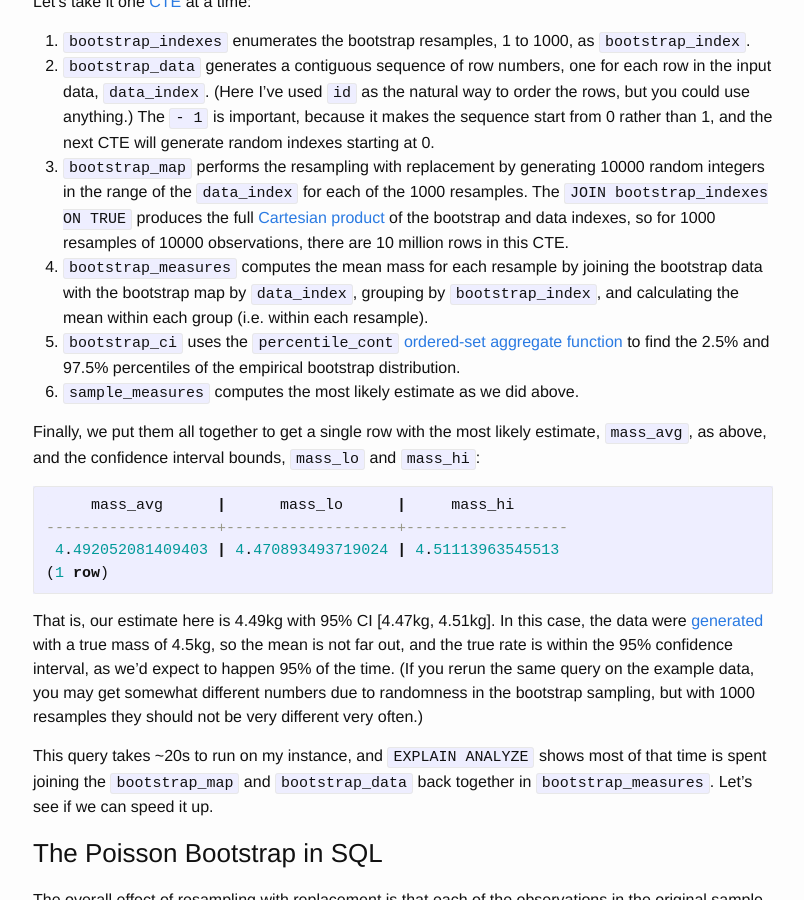
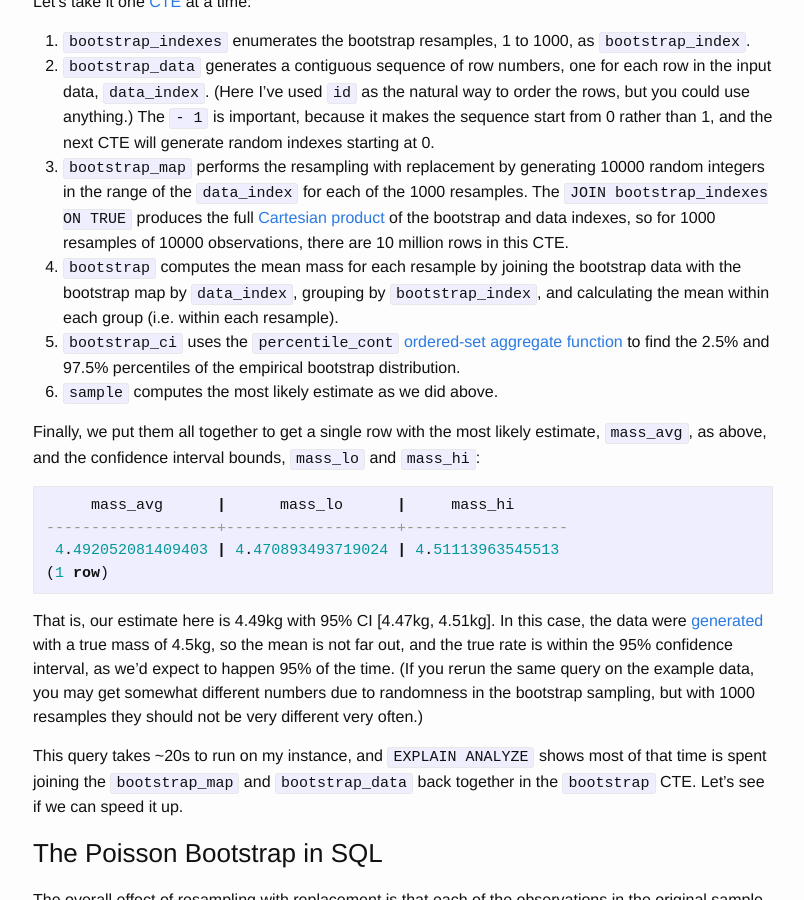
Before and after one commit to jdleesmiller/jdleesmiller.github.io, a Jekyll site: the page built from _posts/2023-06-11-bootstrap-confidence-intervals-sql-postgresql-bigquery.markdown, in a window 1280 px wide and 900 px high, scrolled down 5597 px. Shown: the whole window, without its empty margins (237-1041 px from the left). Built offline with Jekyll 4.4.1, drawn with Linux system fonts in a browser that asks for light colours; formulas are drawn with MathJax 3; some of the changed text lies outside the part shown.

Commit message:
Fix CTE names

```diff
--- a/_posts/2023-06-11-bootstrap-confidence-intervals-sql-postgresql-bigquery.markdown
+++ b/_posts/2023-06-11-bootstrap-confidence-intervals-sql-postgresql-bigquery.markdown
@@ -186,9 +186,9 @@ Let's take it one [CTE](https://www.postgresql.org/docs/13/queries-with.html) at
 1. `bootstrap_indexes` enumerates the bootstrap resamples, 1 to 1000, as `bootstrap_index`.
 1. `bootstrap_data` generates a contiguous sequence of row numbers, one for each row in the input data, `data_index`. (Here I've used `id` as the natural way to order the rows, but you could use anything.) The `- 1` is important, because it makes the sequence start from 0 rather than 1, and the next CTE will generate random indexes starting at 0.
 1. `bootstrap_map` performs the resampling with replacement by generating 10000 random integers in the range of the `data_index` for each of the 1000 resamples. The `JOIN bootstrap_indexes ON TRUE` produces the full [Cartesian product](https://en.wikipedia.org/wiki/Cartesian_product) of the bootstrap and data indexes, so for 1000 resamples of 10000 observations, there are 10 million rows in this CTE.
-1. `bootstrap_measures` computes the mean mass for each resample by joining the bootstrap data with the bootstrap map by `data_index`, grouping by `bootstrap_index`, and calculating the mean within each group (i.e. within each resample).
+1. `bootstrap` computes the mean mass for each resample by joining the bootstrap data with the bootstrap map by `data_index`, grouping by `bootstrap_index`, and calculating the mean within each group (i.e. within each resample).
 1. `bootstrap_ci` uses the `percentile_cont` [ordered-set aggregate function](https://www.postgresql.org/docs/13/functions-aggregate.html) to find the 2.5% and 97.5% percentiles of the empirical bootstrap distribution.
-1. `sample_measures` computes the most likely estimate as we did above.
+1. `sample` computes the most likely estimate as we did above.
 
 Finally, we put them all together to get a single row with the most likely estimate, `mass_avg`, as above, and the confidence interval bounds, `mass_lo` and `mass_hi`:
 
@@ -201,7 +201,7 @@ Finally, we put them all together to get a single row with the most likely estim
 
 That is, our estimate here is 4.49kg with 95% CI [4.47kg, 4.51kg]. In this case, the data were [generated](https://github.com/jdleesmiller/sql-bootstrap/blob/d654236aa6f669fcd5ab68c3827d40eeb95d3092/make-example-data.R) with a true mass of 4.5kg, so the mean is not far out, and the true rate is within the 95% confidence interval, as we'd expect to happen 95% of the time. (If you rerun the same query on the example data, you may get somewhat different numbers due to randomness in the bootstrap sampling, but with 1000 resamples they should not be very different very often.)
 
-This query takes ~20s to run on my instance, and `EXPLAIN ANALYZE` shows most of that time is spent joining the `bootstrap_map` and `bootstrap_data` back together in `bootstrap_measures`. Let's see if we can speed it up.
+This query takes ~20s to run on my instance, and `EXPLAIN ANALYZE` shows most of that time is spent joining the `bootstrap_map` and `bootstrap_data` back together in the `bootstrap` CTE. Let's see if we can speed it up.
 
 ### The Poisson Bootstrap in SQL
 
@@ -364,8 +364,8 @@ Let's again take it one CTE at a time:
 - `bootstrap_indexes` is as it was in the pure case.
 - `bootstrap_variates` generates 1000 \\(\\textrm{Uniform}(0,1)\\) random numbers for each of the 10000 observations; like `bootstrap_map` in the 'pure' bootstrap query above, it has 10 million rows.
 - `bootstrap_weights` converts the variates from the uniform distribution to the Poisson distribution using [inverse transform sampling](https://en.wikipedia.org/wiki/Inverse_transform_sampling), in which we invert the Poisson cumulative distribution function [^do-not-combine]. The `CASE` statement here is basically an unrolled loop generated from [this R code](https://github.com/jdleesmiller/sql-bootstrap/blob/d654236aa6f669fcd5ab68c3827d40eeb95d3092/make-sql-bootstrap.R#L22-L35); it encodes that, when drawing from the \\(\\textrm{Poisson}(1)\\) distribution, one obtains 0 with probability 0.368, 0 or 1 with probability 0.736, 0, 1, or 2 with probability 0.920, and so on, up to 15 where the probability is so close to 1 that we start to hit the limits of 64-bit floating point numbers.
-- `bootstrap_measures` again computes the mean mass for each resample, but this time it does so by finding a weighted average using the bootstrap weights.
-- `bootstrap_ci` and `sample_measures` are exactly as before.
+- `bootstrap` again computes the mean mass for each resample, but this time it does so by finding a weighted average using the bootstrap weights.
+- `bootstrap_ci` and `sample` are exactly as before.
 
 This query produces essentially the same results, but in ~12s rather than ~20s for the 'pure' bootstrap query above, which may not seem like much given all the extra mathematics, but it can be a larger savings for larger datasets.
 
```
